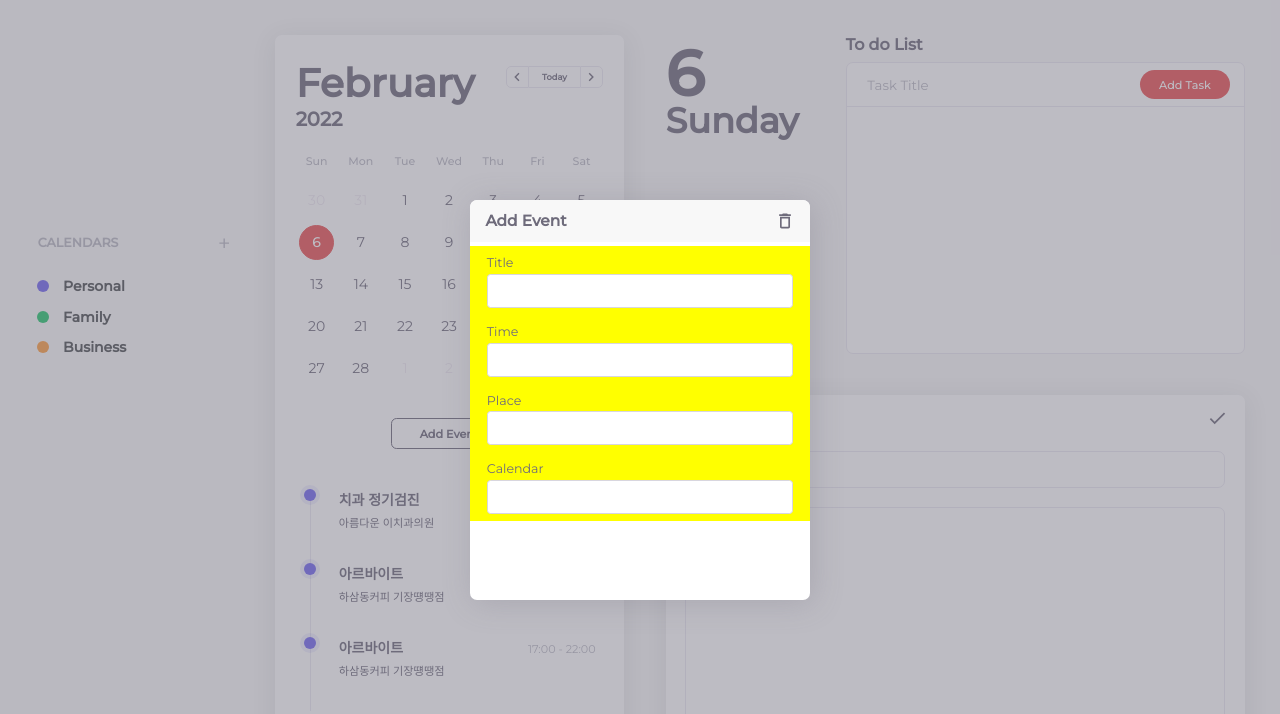
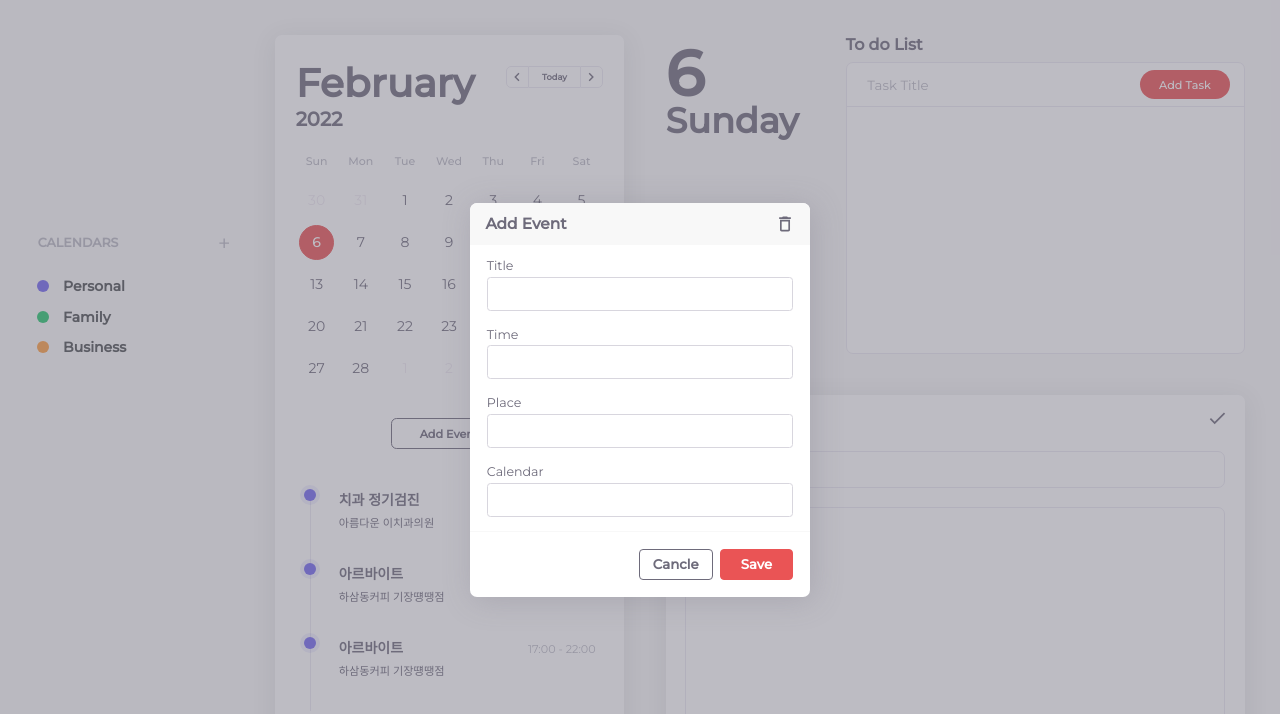
Before and after one commit to joan-KIM/diary, a React (Create React App) app: page / in a window 1280 px wide. Shown: the top 714 px of the page. Built offline with nearby package versions, Linux system fonts and the light colour scheme.

Commit message:
모달 footer 마크업 및 디자인 적용

```diff
--- a/src/App.css
+++ b/src/App.css
@@ -631,10 +631,12 @@ body{
 }
 
 .modal{
+  display: flex;
+  flex-direction: column;
   z-index: 10;
   background-color: #ffffff;
   width: 340px;
-  height: 400px;
+  /* height: 400px; */
   margin: auto;
   border-radius: 0.5em;
   box-shadow: 3px 3px 30px rgba(110, 107, 123, 0.25);
@@ -650,7 +652,10 @@ body{
   font-size: 1.1em;
   padding: 0.7em 1em;
   display: flex;
-  margin-bottom: 0.3em;
+}
+
+.modal form{
+  padding: 0.3em 0 0.5em 0;
 }
 
 .delete-event-btn{
@@ -659,7 +664,7 @@ body{
 }
 
 .event-input-group{
-  background-color: yellow;
+  /* background-color: yellow; */
   padding: 0.5em 1.2em;
 }
 
@@ -683,3 +688,32 @@ body{
   border: none;
   font-family: 'Montserrat', sans-serif;
 }
+
+.modal-footer{
+  border: 1px solid #F8F8F8;
+  border-style: solid none none none;
+  padding: 1.2em;
+  display: flex;
+  justify-content: flex-end;
+}
+
+.close-modal{
+  font-family: 'Montserrat';
+  font-weight: 600;
+  color: #6E6B7B;
+  border: 1px solid #6E6B7B;
+  border-radius: 0.3em;
+  background-color: #ffffff;
+  padding: 0.5em 1em;
+}
+
+.save-event-btn{
+  font-family: 'Montserrat';
+  font-weight: 600;
+  color: #ffffff;
+  border: 1px solid #EA5455;
+  border-radius: 0.3em;
+  background-color: #EA5455;
+  padding: 0.5em 1.5em;
+  margin-left: 0.5em;
+}
--- a/src/components/Modal.jsx
+++ b/src/components/Modal.jsx
@@ -40,7 +40,10 @@ export default function Modal(){
                     </div>
                 </form>
 
-
+                <div className="modal-footer">
+                    <button className="close-modal">Cancle</button>
+                    <button className="save-event-btn">Save</button>
+                </div>
             </div>
         </div>
     )
```
